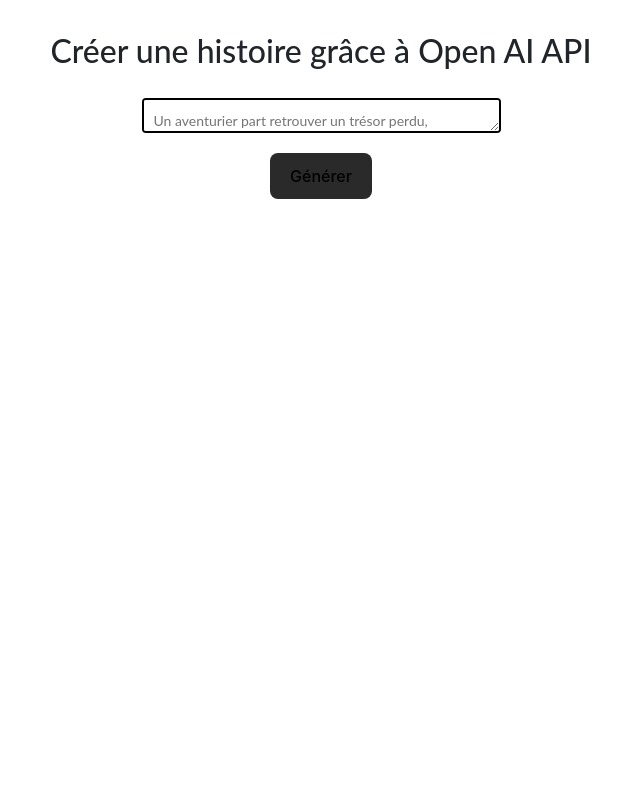
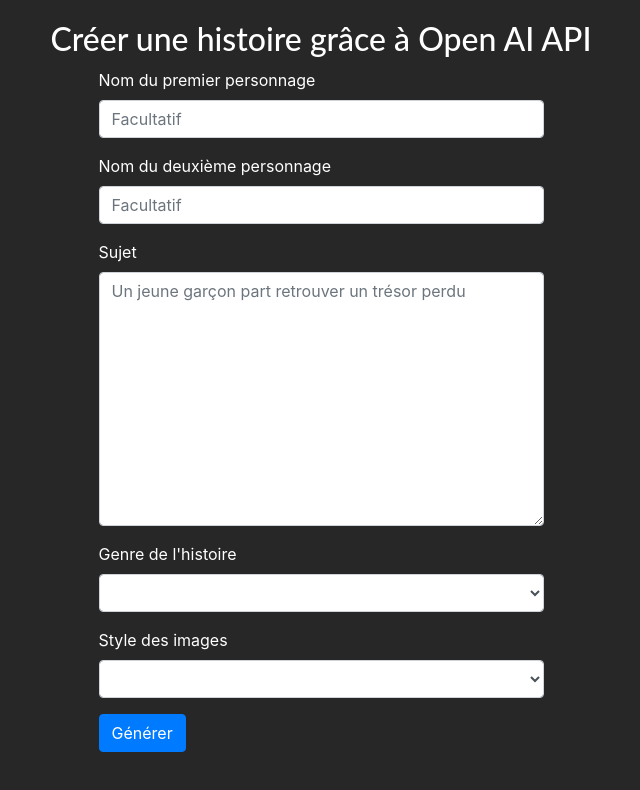
Before and after one commit to StephBaccam/Generate-Story-OpenAI, a React (Create React App) app: page / in a window 1280 px wide. Shown: the top 790 px of the page, without its empty margins (319-959 px from the left). Built offline with nearby package versions, Linux system fonts and the light colour scheme.

Commit message:
Implémentation formulaire

```diff
--- a/src/App.js
+++ b/src/App.js
@@ -1,26 +1,30 @@
-import { useState } from "react";
+import { useState, useEffect } from "react";
 import "./css/App.css";
 import axios from "axios";
 import { doc, setDoc } from "firebase/firestore";
 import { ref, uploadString, getDownloadURL } from "firebase/storage"
 import { db, storage } from "./config/fbConfig";
+import Form from "./components/form";
 
 function App() {
   const [prompt, setPrompt] = useState("");
   const [response, setResponse] = useState("");
   const [responseText, setResponseText] = useState("");
-  const [responseImgTest, setResponseImgTest] = useState("");
   const [loading, setLoading] = useState(false);
-  const [placeholder] = useState(
-    "Un aventurier part retrouver un trésor perdu, ambiance futuriste."
-  );
 
-  const handleSubmit = (e) => {
-    e.preventDefault();
-    setLoading(true);
-    generateImage();
-    generateText();
+  function CallBack (formPrompt) {
+    setPrompt(formPrompt);
   }
+
+  // Utilisation de useEffect pour récuperer la valeur de prompt une fois modifié
+  useEffect(() => {
+    if(prompt !== ""){
+      console.log(prompt);
+      setLoading(true);
+      generateImage();
+      generateText();
+    }
+  }, [prompt])
 
   const generateImage = async () => {
     // Send a request to the server with the prompt
@@ -70,16 +74,7 @@
         <>
           <h2>Créer une histoire grâce à Open AI API</h2>
 
-          <form onSubmit={handleSubmit} className="app-form">
-            <textarea
-              className="app-input"
-              placeholder={placeholder}
-              onChange={(e) => setPrompt(e.target.value)}
-              rows="10"
-              cols="40"
-            />
-            <button type="submit">Générer</button>
-          </form>
+          <Form handleCallBack={CallBack}/>
 
           {loading ? (
             <div className="app-load">
--- /dev/null
+++ b/src/components/form.js
@@ -0,0 +1,139 @@
+import React, { useState } from "react";
+
+function Form (props) {
+  const [nomPerso1, setNomPerso1] = useState("");
+  const [nomPerso2, setNomPerso2] = useState("");
+  const [prompt, setPrompt] = useState("");
+  const [genre, setGenre] = useState("");
+  const [style, setStyle] = useState("");
+
+  const [persoError, setPersoError] = useState("");
+  const [promptError, setPromptError] = useState("");
+
+  function handleSubmit(e) {
+    e.preventDefault();
+
+    let formIsValid = true;
+
+    // Vérification des données du formulaire
+    if(prompt === "")
+    {
+        formIsValid = false;
+        setPromptError("Sujet vide");
+    }else{
+        setPromptError("");
+    }
+
+    {prompt.split(" ").map(mot => {
+        if(mot.toLowerCase() == "sex" || mot.toLowerCase() == "penis"){
+            formIsValid = false;
+            setPromptError("Sujet innaproprié");
+        }
+    })}
+    if(formIsValid){
+        setPromptError("");
+    }
+
+    if(nomPerso1 === "" && nomPerso2 !== ""){
+        formIsValid = false;
+        setPersoError("Il faut d'abord avoir un premier personnage");
+    }else{
+        setPersoError("");
+    }
+    // Fin vérification
+
+    let promptFormat = "";
+
+    if(formIsValid)
+    {
+        promptFormat += prompt;
+
+        if(nomPerso1 !== ""){
+            promptFormat+= ", le premier personnage s'appel " + nomPerso1;
+        }
+        // else{ à tester
+        //     promptFormat+= ", choisit un nom pour le permier personnage";
+        // }
+        if(nomPerso2 !== ""){
+            promptFormat+= ", le deuxième personnage s'appel " + nomPerso2;
+        }
+        if(genre !== ""){
+            promptFormat+= ", genre " + genre;
+        }
+        if(style !== ""){
+            promptFormat+= ", style " + style;
+        }
+        props.handleCallBack(promptFormat);
+    }
+  }
+
+  const genreLivre = ["", "Contes de fées", "Histoire d'aventure", "Histoire historiques", "Histoire de science-fiction", "Histoire humoristique", "Historique éducative"]
+  const styleImage = ["", "BD", "manga", "cartoon", "pixel art", "flat design", "3D"]
+  const placeholder = "Un jeune garçon part retrouver un trésor perdu";
+
+  return (
+      <div className="container">
+        <div className="row d-flex justify-content-center">
+          <div className="col-md-5">
+            <form id="loginform" onSubmit={handleSubmit}>
+                <div className="form-group">
+                    <label>Nom du premier personnage</label>
+                    <input
+                    type="text"
+                    className="form-control"
+                    id="name_1"
+                    name="name_1"
+                    placeholder="Facultatif"
+                    onChange={(event) => setNomPerso1(event.target.value)}
+                    />
+                </div>
+                <div className="form-group">
+                    <label>Nom du deuxième personnage</label>
+                    <input
+                    type="text"
+                    className="form-control"
+                    id="name_2"
+                    name="name_2"
+                    aria-describedby="persoerror"
+                    placeholder="Facultatif"
+                    onChange={(event) => setNomPerso2(event.target.value)}
+                    />
+                    <small id="persoerror" className="text-danger form-text">
+                        {persoError}
+                    </small>
+                </div>
+                <div className="form-group">
+                    <label>Sujet</label>
+                    <textarea
+                        id="prompt"
+                        className="form-control"
+                        aria-describedby="prompterror"
+                        placeholder={placeholder}
+                        onChange={(e) => setPrompt(e.target.value)}
+                        rows="10"
+                        cols="40"
+                    />
+                    <small id="prompterror" className="text-danger form-text">
+                        {promptError}
+                    </small>
+                </div>
+                <div className="form-group">
+                    <label>Genre de l'histoire</label>
+                    <select className="form-control" id="genre" name="genre" onChange={(e) => setGenre(e.target.value)}>
+                        {genreLivre.map(arrayItem => <option value={arrayItem} key={arrayItem}>{arrayItem}</option>)}
+                    </select>
+                </div>
+                <div className="form-group">
+                    <label>Style des images</label>
+                    <select className="form-control" id="style" name="style" onChange={(e) => setStyle(e.target.value)}>
+                        {styleImage.map(arrayItem => <option value={arrayItem} key={arrayItem}>{arrayItem}</option>)}
+                    </select>
+                </div>
+                <button type="submit" className="btn btn-primary">Générer</button>
+            </form>
+          </div>
+        </div>
+      </div>
+  );
+}
+export default Form;
--- a/src/css/App.css
+++ b/src/css/App.css
@@ -1,11 +1,6 @@
-#root {
-  max-width: 1280px;
-  margin: 0 auto;
-  padding: 2rem;
-  text-align: center;
-}
-
 h2 {
+  margin-top: 20px;
+  margin-bottom: 10px;
   font-family: "Lato", sans-serif;
 }
 
@@ -15,14 +10,11 @@
   align-items: center;
 }
 
-.app-form {
+.app-load {
+  margin-top: 50px;
   display: flex;
   flex-direction: column;
   align-items: center;
-}
-
-.app-load {
-  margin-top: 50px;
 }
 
 .app-result {
@@ -30,16 +22,6 @@
   flex-direction: column;
   align-items: center;
   margin-top: 50px;
-}
-
-.app-input {
-  height: 35px;
-  margin: 20px;
-  border-radius: 4px;
-  border: 2px solid black;
-  padding: 10px;
-  font-size: 14px;
-  font-family: "Lato", sans-serif;
 }
 
 .result-image {
@@ -55,7 +37,7 @@
 }
 .lds-ripple div {
   position: absolute;
-  border: 4px solid #fff;
+  border: 4px solid #ffffff;
   opacity: 1;
   border-radius: 50%;
   animation: lds-ripple 1s cubic-bezier(0, 0.2, 0.8, 1) infinite;
--- a/src/css/index.css
+++ b/src/css/index.css
@@ -1,12 +1,3 @@
-:root {
-  font-size: 16px;
-  line-height: 24px;
-  font-weight: 400;
-
-  color-scheme: light dark;
-  color: rgba(255, 255, 255, 0.87);
-}
-
 body {
   margin: 0;
   font-family: -apple-system, BlinkMacSystemFont, 'Segoe UI', 'Roboto', 'Oxygen',
@@ -14,6 +5,7 @@
     sans-serif;
   -webkit-font-smoothing: antialiased;
   -moz-osx-font-smoothing: grayscale;
+  background: #272727;
 }
 
 code {
@@ -21,21 +13,10 @@
     monospace;
 }
 
-button {
-  border-radius: 8px;
-  border: 1px solid transparent;
-  padding: 0.6em 1.2em;
-  font-size: 1em;
-  font-weight: 500;
-  font-family: inherit;
-  background-color: #2a2a2a;
-  cursor: pointer;
-  transition: border-color 0.25s;
+label {
+  color: #fff;
 }
-button:hover {
-  border-color: #575ff9;
+
+h2 {
+  color: #fff;
 }
-button:focus,
-button:focus-visible {
-  outline: 4px auto -webkit-focus-ring-color;
-}
```
Also changed, not shown: 1 other file (tests, documents, lock files or other folders).
